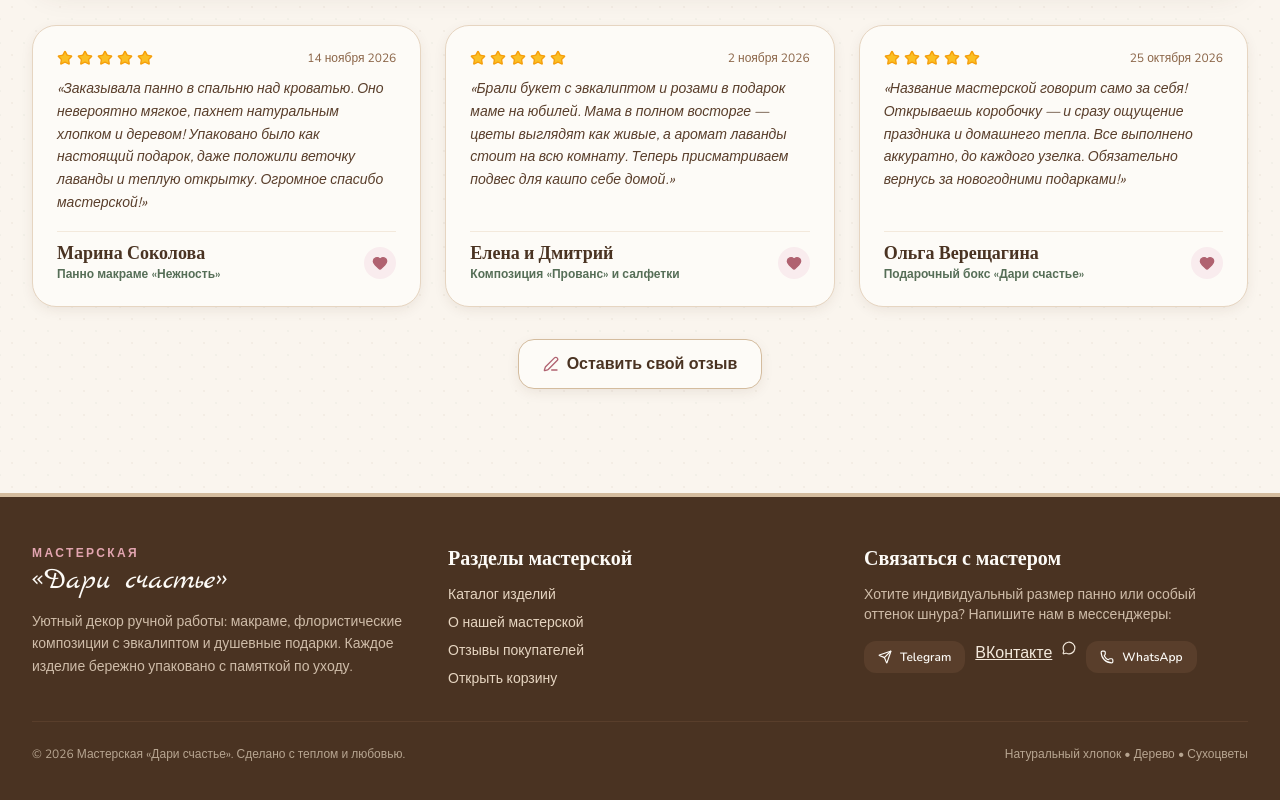
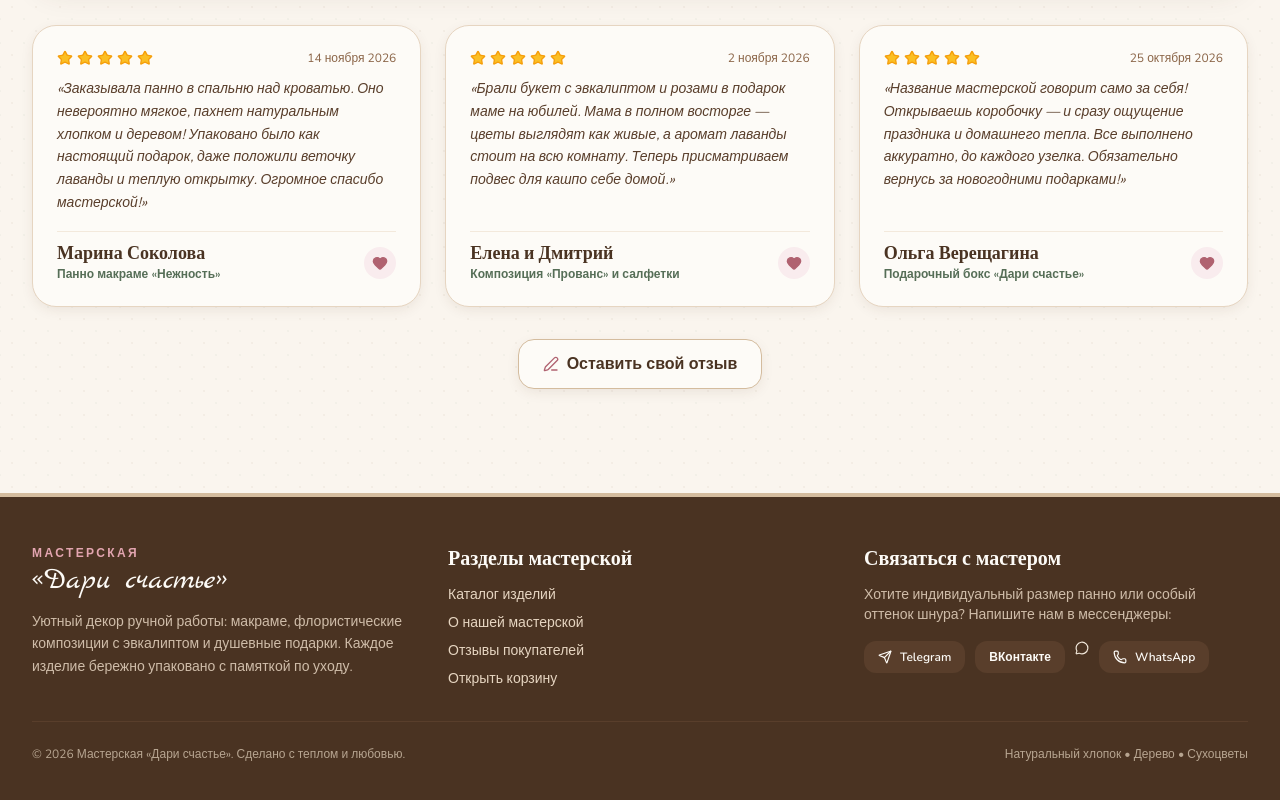
Before and after one commit to Dorilka/dari-schastye, a plain HTML site: page index.html in a window 1280 px wide. Shown: the part 3077-3877 px from the top of the page. Drawn offline with nearby package versions, Linux system fonts and the light colour scheme.

Commit message:
Update index.html

```diff
--- a/index.html
+++ b/index.html
@@ -502,7 +502,7 @@
                             <i data-lucide="send" class="w-3.5 h-3.5"></i>
                             <span>Telegram</span>
                         </a>
-                        <a href="https://vk.ru/club238195816" target="_blank" class="underline hover:opacity-80">ВКонтакте</a>
+                        <a href="https://vk.ru/club238195816" target="_blank") class="inline-flex items-center gap-2 px-3.5 py-2 rounded-xl bg-wood-700 hover:bg-sage-600 text-cream-50 text-xs font-semibold transition-colors">ВКонтакте</a>
                             <i data-lucide="message-circle" class="w-3.5 h-3.5"></i>
                         </a>
                         <a href="#contacts" onclick="showToast('Телефон мастерской: +7 (900) 555-35-35')" class="inline-flex items-center gap-2 px-3.5 py-2 rounded-xl bg-wood-700 hover:bg-sage-600 text-cream-50 text-xs font-semibold transition-colors">
```
